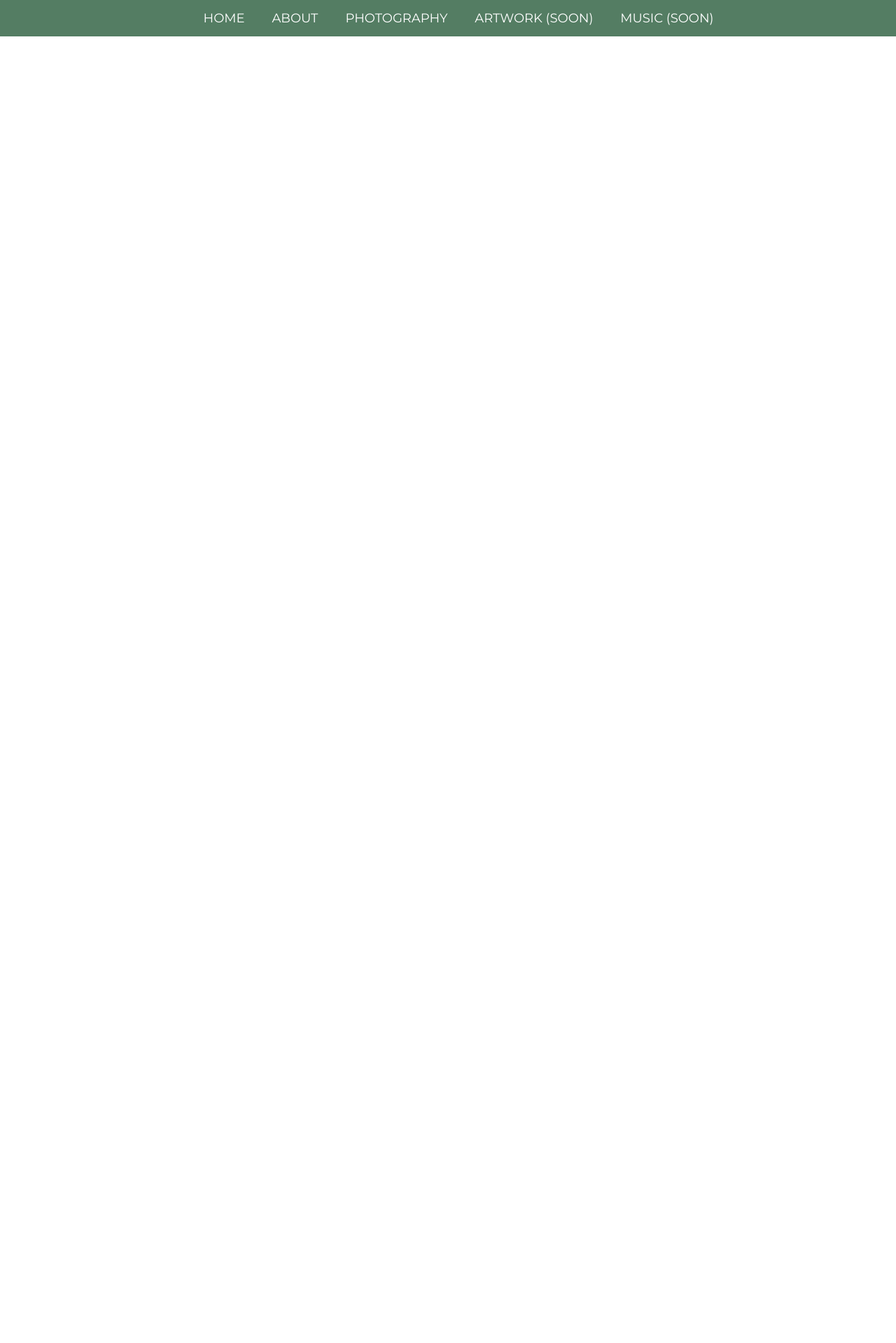
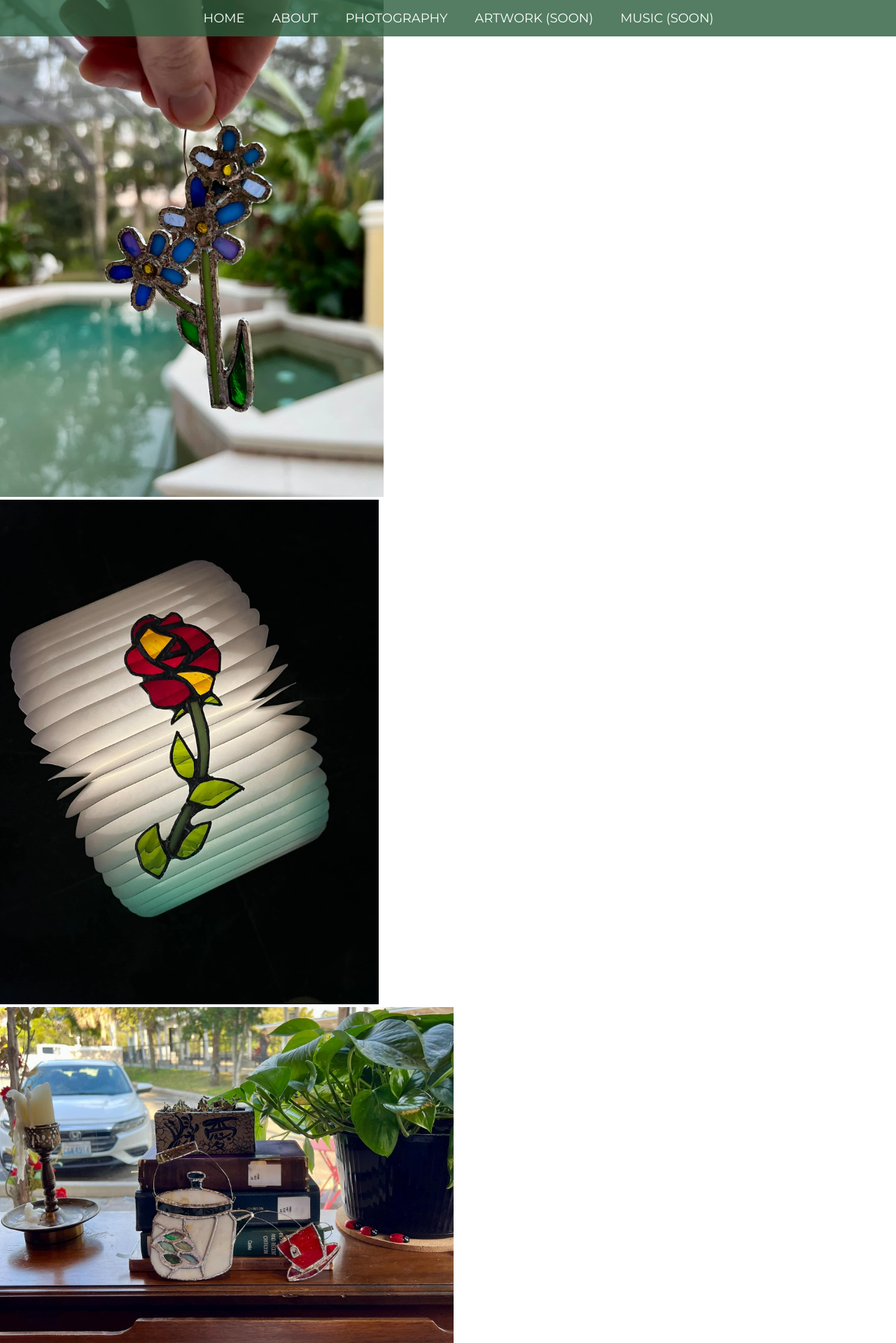
Before and after one commit to mapwallironies/mapwallironies.github.io, a Jekyll site: the page built from artwork.md, in a window 1280 px wide. Shown: the top 1919 px of the page at 70% size. Built offline with Jekyll 4.4.1, drawn with Linux system fonts in a browser that asks for light colours.

Commit message:
Update artwork.md

```diff
--- a/artwork.md
+++ b/artwork.md
@@ -3,3 +3,55 @@ layout: default
 title: Artwork
 permalink: /artwork/
 ---
+
+<div class="artwork-gallery">
+  <div class="artwork-category">
+    <img src="/assets/images/Art_SG_FMN@2x.jpg"
+         alt="Stained Glass FMN"
+         srcset="/assets/images/Art_SG_FMN@2x.jpg 300w, /assets/images/Art_SG_FMN@2x.jpg 600w, /assets/images/Art_SG_FMN@2x.jpg 1200w"
+         sizes="(max-width: 600px) 100vw, (max-width: 900px) 50vw, 33vw"
+         loading="lazy" class="wide">
+  </div>
+  <div class="artwork-category">
+    <img src="/assets/images/Art_SG_Rose@2x.jpg"
+         alt="Stained Glass Rose"
+         srcset="/assets/images/Art_SG_Rose@2x.jpg 300w, /assets/images/Art_SG_Rose@2x.jpg 600w, /assets/images/Art_SG_Rose@2x.jpg 1200w"
+         sizes="(max-width: 600px) 100vw, (max-width: 900px) 50vw, 33vw"
+         loading="lazy" class="tall">
+  </div>
+  <div class="artwork-category">
+    <img src="/assets/images/Art_SG_Tea@2x.jpg"
+         alt="Stained Glass Tea"
+         srcset="/assets/images/Art_SG_Tea@2x.jpg 300w, /assets/images/Art_SG_Tea@2x.jpg 600w, /assets/images/Art_SG_Tea@2x.jpg 1200w"
+         sizes="(max-width: 600px) 100vw, (max-width: 900px) 50vw, 33vw"
+         loading="lazy">
+  </div>
+  <div class="artwork-category">
+    <img src="/assets/images/Art_Paint_LineLady1@2x.jpg"
+         alt="Line Art Lady"
+         srcset="/assets/images/Art_Paint_LineLady1@2x.jpg 300w, /assets/images/Art_Paint_LineLady1@2x.jpg 600w, /assets/images/Art_Paint_LineLady1@2x.jpg 1200w"
+         sizes="(max-width: 600px) 100vw, (max-width: 900px) 50vw, 33vw"
+         loading="lazy">
+  </div>
+  <div class="artwork-category">
+    <img src="/assets/images/Art_SG_YellowF@2x.jpg"
+         alt="Stained Glass Yellow Flower"
+         srcset="/assets/images/Art_SG_YellowF@2x.jpg 300w, /assets/images/Art_SG_YellowF@2x.jpg 600w, /assets/images/Art_SG_YellowF@2x.jpg 1200w"
+         sizes="(max-width: 600px) 100vw, (max-width: 900px) 50vw, 33vw"
+         loading="lazy" class="wide">
+  </div>
+  <div class="artwork-category">
+    <img src="/assets/images/Art_SG_Tulip@2x.jpg"
+         alt="Stained Glass Tulip"
+         srcset="/assets/images/Art_SG_Tulip@2x.jpg 300w, /assets/images/Art_SG_Tulip@2x.jpg 600w, /assets/images/Art_SG_Tulip@2x.jpg 1200w"
+         sizes="(max-width: 600px) 100vw, (max-width: 900px) 50vw, 33vw"
+         loading="lazy" class="tall">
+  </div>
+  <div class="artwork-category">
+    <img src="/assets/images/Art_SG_Planet@2x.jpg"
+         alt="Stained Glass Planet"
+         srcset="/assets/images/Art_SG_Planet@2x.jpg 300w, /assets/images/Art_SG_Planet@2x.jpg 600w, /assets/images/Art_SG_Planet@2x.jpg 1200w"
+         sizes="(max-width: 600px) 100vw, (max-width: 900px) 50vw, 33vw"
+         loading="lazy" class="tall">
+  </div>
+</div>
```
